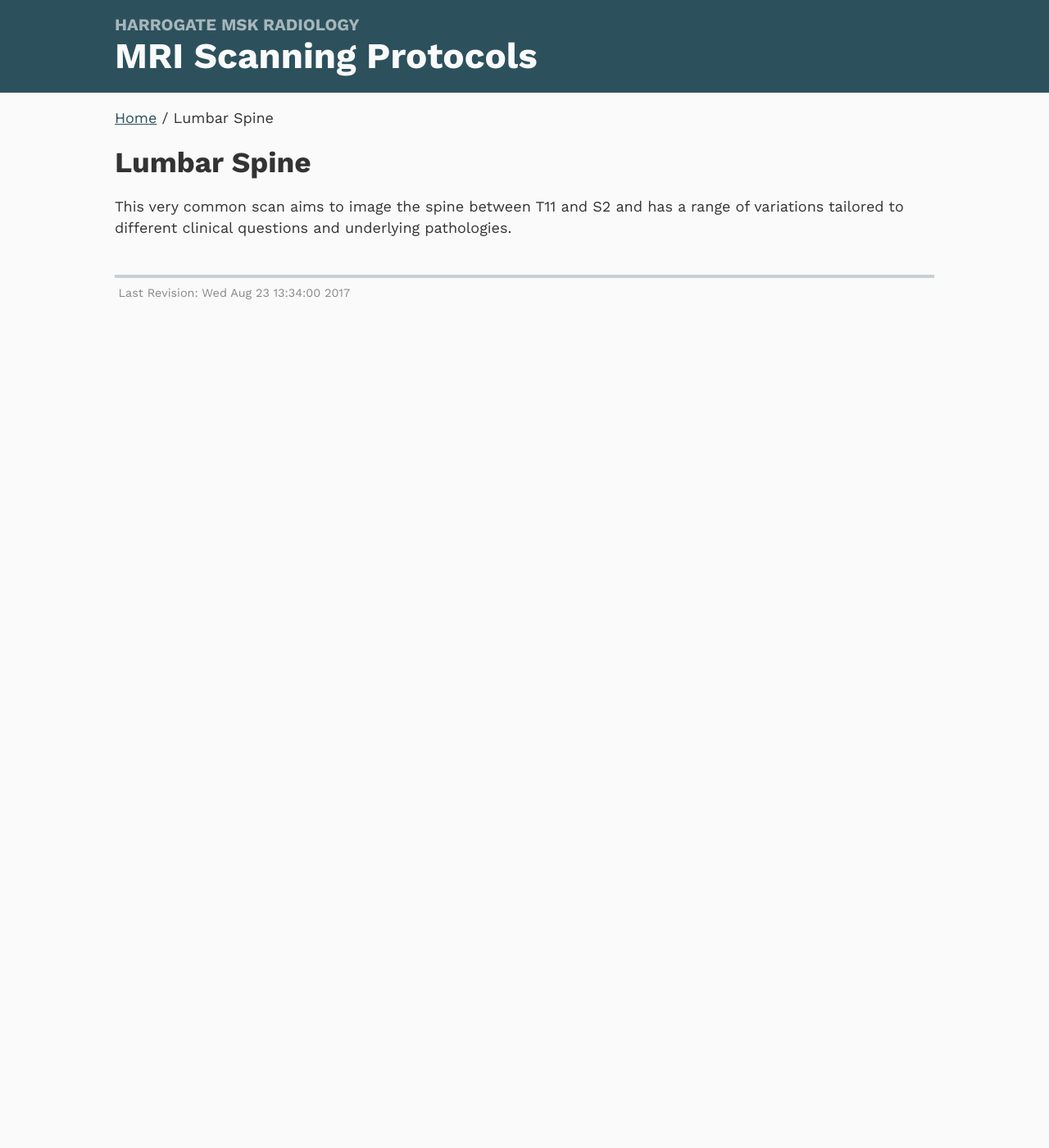
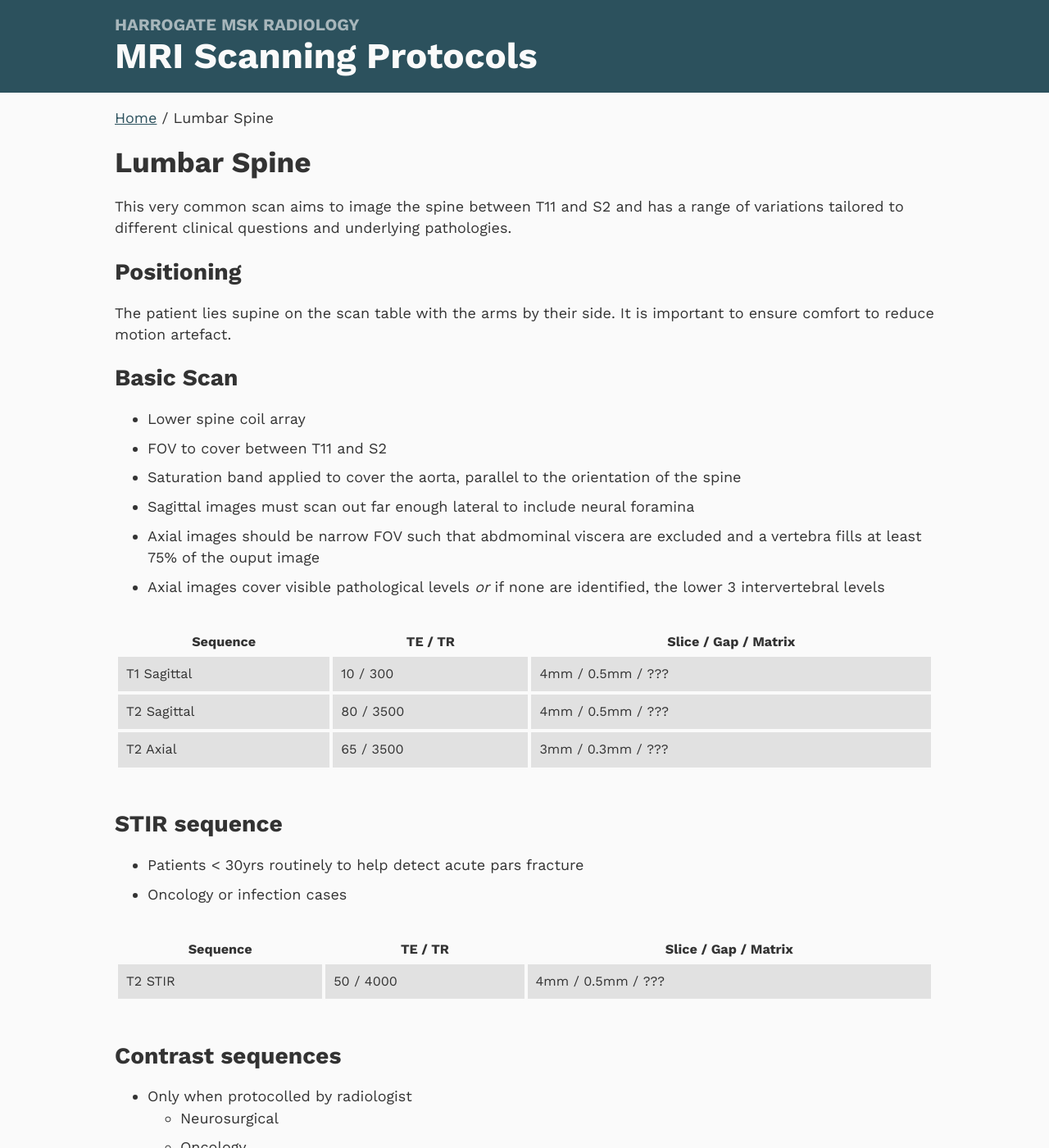
Before and after one commit to harrogatemsk/harrogatemsk.github.io, a Jekyll site: the page built from _protocols/lumbar-spine.md, in a window 1280 px wide and 1400 px high. Shown: the whole window at 82% size. Built offline with Jekyll 4.4.1, drawn with Linux system fonts in a browser that asks for light colours; some of the changed text lies outside the part shown.

Commit message:
Update lumbar-spine.md

```diff
--- a/_protocols/lumbar-spine.md
+++ b/_protocols/lumbar-spine.md
@@ -1,5 +1,44 @@
 ---
 title: Lumbar Spine
 body_part: spine
+published: true
 ---
 This very common scan aims to image the spine between T11 and S2 and has a range of variations tailored to different clinical questions and underlying pathologies.
+
+### Positioning
+
+The patient lies supine on the scan table with the arms by their side. It is important to ensure comfort to reduce motion artefact.
+
+### Basic Scan
+- Lower spine coil array
+- FOV to cover between T11 and S2
+- Saturation band applied to cover the aorta, parallel to the orientation of the spine
+- Sagittal images must scan out far enough lateral to include neural foramina
+- Axial images should be narrow FOV such that abdmominal viscera are excluded and a vertebra fills at least 75% of the ouput image
+- Axial images cover visible pathological levels _or_ if none are identified, the lower 3 intervertebral levels
+
+|	Sequence			|	TE / TR			|	Slice / Gap / Matrix		|
+|---					|---				|---							|
+| T1 Sagittal			| 10 / 300			| 4mm / 0.5mm / ???				|
+| T2 Sagittal			| 80 / 3500			| 4mm / 0.5mm / ???				|
+| T2 Axial				| 65 / 3500			| 3mm / 0.3mm / ???				|
+
+### STIR sequence
+- Patients < 30yrs routinely to help detect acute pars fracture
+- Oncology or infection cases
+
+|	Sequence			|	TE / TR			|	Slice / Gap / Matrix		|
+|---					|---				|---							|
+| T2 STIR				| 50 / 4000			| 4mm / 0.5mm / ???				|
+
+### Contrast sequences
+- Only when protocolled by radiologist
+	- Neurosurgical
+    - Oncology
+    - Lesion characterisation
+    - Infection
+
+|	Sequence			|	TE / TR			|	Slice / Gap / Matrix		|
+|---					|---				|---							|
+| T1 Sagittal post Gd	| 10 / 300			| 4mm / 0.5mm / ???				|
+| T1 Axial post Gd		| 10 / 300			| 3mm / 0.5mm / ???				|
```
